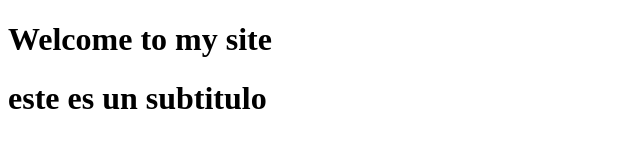
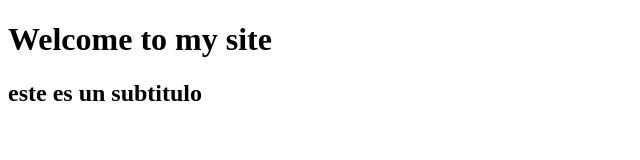
Before and after one commit to ahruiz/codPython, a plain HTML site: page index.html in a window 1280 px wide. Shown: the whole page, without its empty margins (0-640 px from the left). Drawn offline with Linux system fonts and the light colour scheme.

Commit message:
se agrega h2

```diff
--- a/index.html
+++ b/index.html
@@ -8,7 +8,7 @@
 <body>
     <!-- Este es el encabezado ppal  -->
     <h1>Welcome to my site</h1>
-    <h1>este es un subtitulo </h1>
+    <h2>este es un subtitulo </h2>
 
 </body>
 </html>
```
